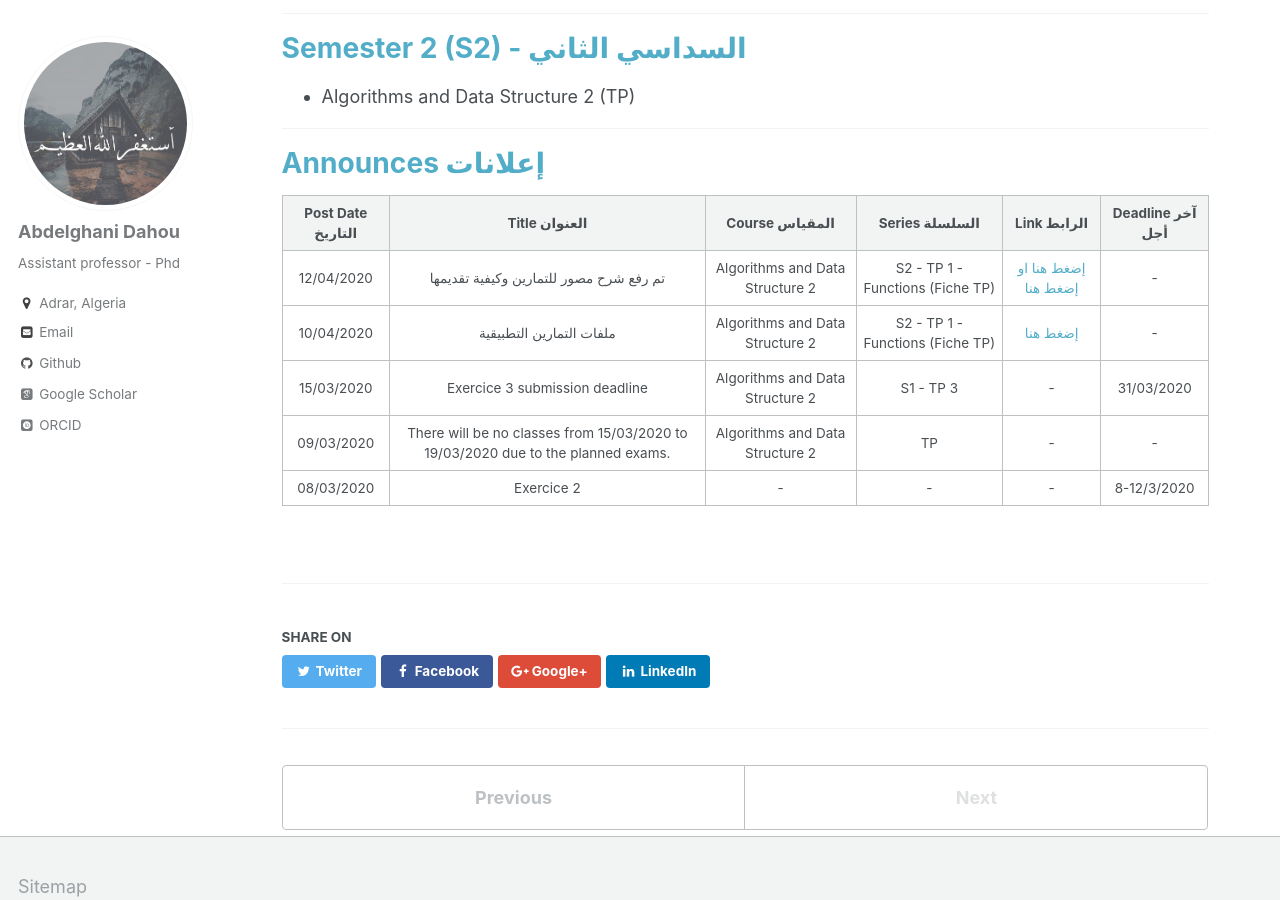
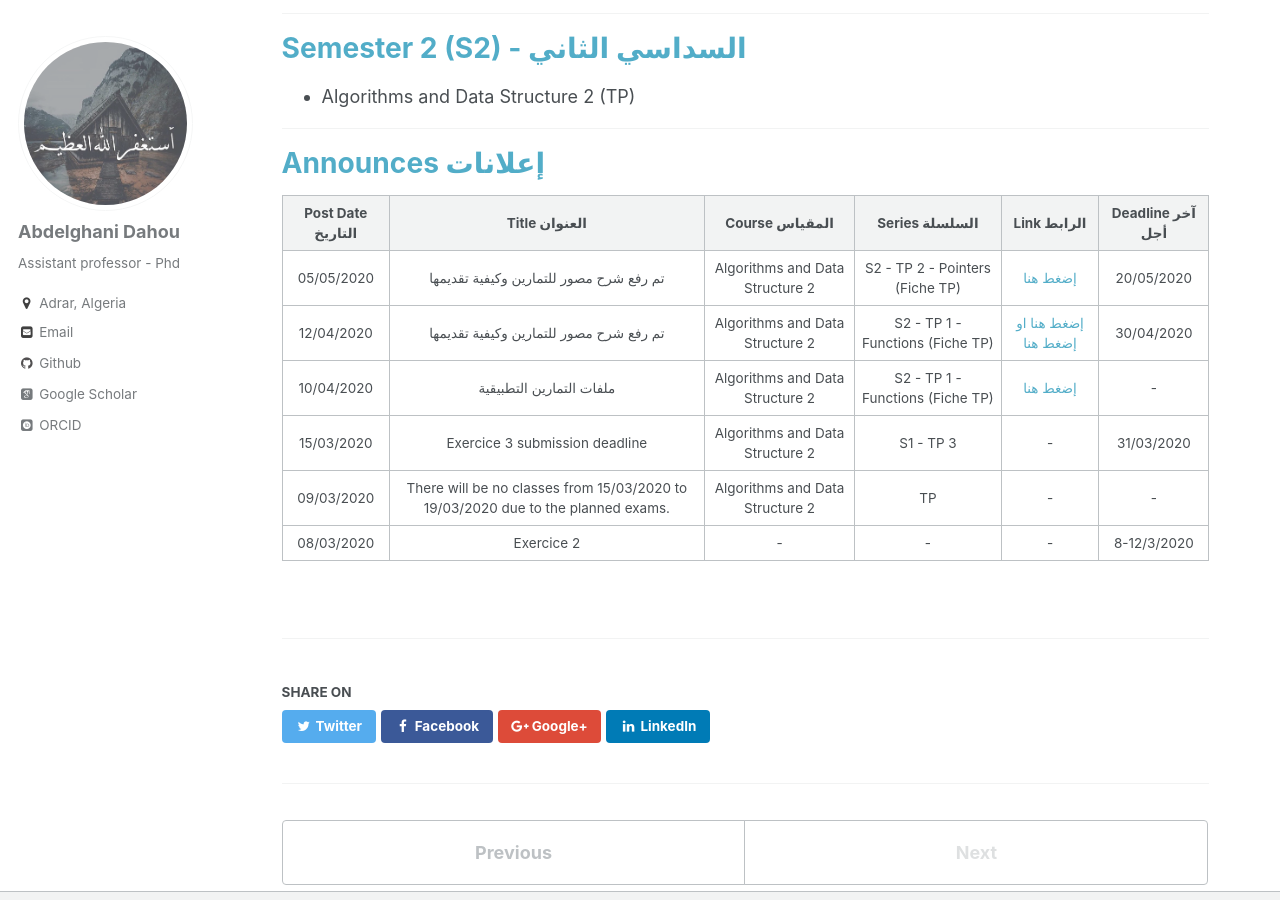
Before and after one commit to dr-dahou-adrar/dr-dahou-adrar.github.io, a Jekyll site: the page built from _teaching/Academic_year_2019_2020.md, in a window 1280 px wide and 900 px high, scrolled down 467 px. Built offline with Jekyll 4.4.1, drawn with Linux system fonts in a browser that asks for light colours; some web fonts are replaced.

Commit message:
s2_tp2 announcement added

```diff
--- a/_teaching/Academic_year_2019_2020.md
+++ b/_teaching/Academic_year_2019_2020.md
@@ -34,7 +34,8 @@ Assigned list of classes for this year: Algorithms and Data Structures 1-2, Nume
 
 |Post Date التاريخ| Title العنوان| Course المقياس| Series السلسلة| Link الرابط| Deadline آخر أجل|
 |:----------------:|:---------------------:|:-----------------------:|:----------------------:|:--------------------:|:--------------:|
-|12/04/2020|تم رفع شرح مصور للتمارين  وكيفية تقديمها|Algorithms and Data Structure 2|S2 - TP 1 - Functions (Fiche TP)| [إضغط هنا ](https://drive.google.com/file/d/1E6w6ojhqDbdDbMgkTiDOr8o9FuYBvISh/view) [او إضغط هنا ](https://www.youtube.com/watch?v=bEWbg0xvlLM)|-|
+|05/05/2020|تم رفع شرح مصور للتمارين  وكيفية تقديمها|Algorithms and Data Structure 2|S2 - TP 2 - Pointers (Fiche TP)| [إضغط هنا ](https://drive.google.com/drive/folders/1rTBaId5Ffoy_v7OQ5DStvaS1F-4On1BD?usp=sharing)|20/05/2020|
+|12/04/2020|تم رفع شرح مصور للتمارين  وكيفية تقديمها|Algorithms and Data Structure 2|S2 - TP 1 - Functions (Fiche TP)| [إضغط هنا ](https://drive.google.com/file/d/1E6w6ojhqDbdDbMgkTiDOr8o9FuYBvISh/view) [او إضغط هنا ](https://www.youtube.com/watch?v=bEWbg0xvlLM)|30/04/2020|
 |10/04/2020|ملفات التمارين التطبيقية|Algorithms and Data Structure 2|S2 - TP 1 - Functions (Fiche TP)|[إضغط هنا](https://elearning.univ-adrar.dz/course/view.php?id=266)|-|
 |15/03/2020|Exercice 3 submission deadline|Algorithms and Data Structure 2|S1 - TP 3| - |31/03/2020|
 |09/03/2020|There will be no classes from 15/03/2020 to 19/03/2020 due to the planned exams.| Algorithms and Data Structure 2 | TP |-|-|
```
